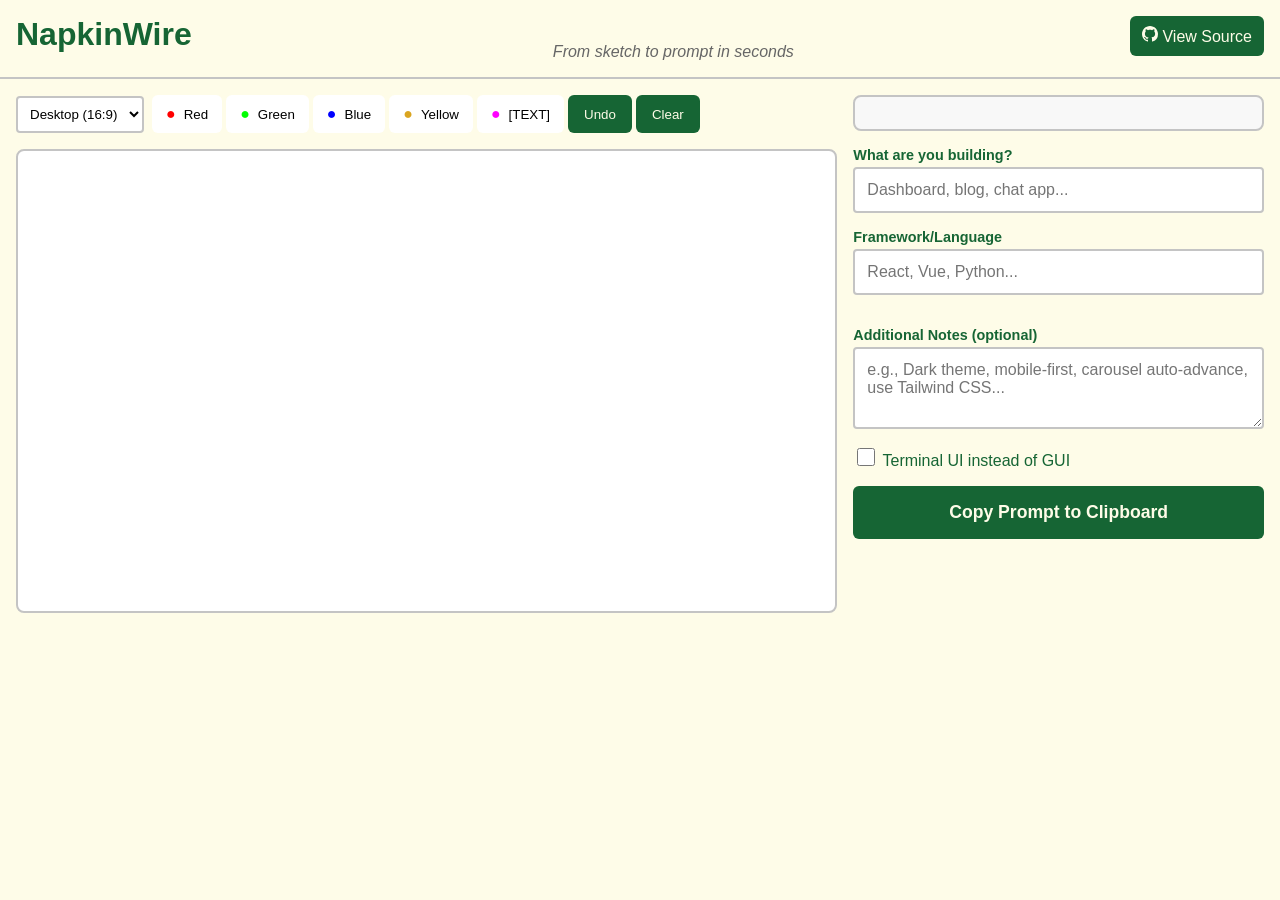
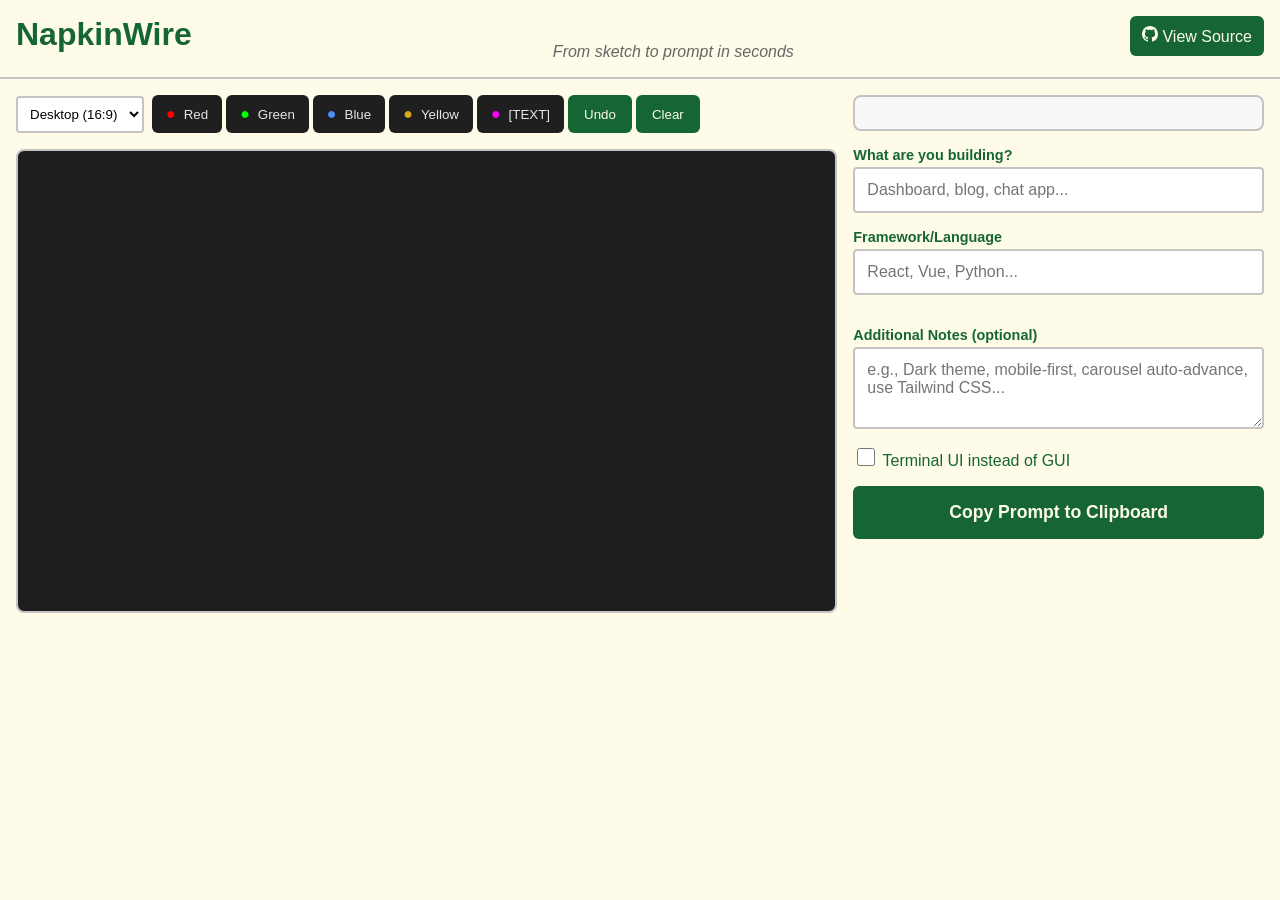

Dark mode palette and canvas, lift blue for contrast

--- a/web/style.css
+++ b/web/style.css
@@ -13,6 +13,11 @@
     --button_bg: #166534;
     --button_bg_clicked: #0d4322;
     --border: #c4c4c4;
+    /* Dark-mode palette + canvas */
+    --palette-bg: #1f1f1f;
+    --palette-active-bg: #3d3d3d;
+    --palette-fg: #e5e5e5;
+    --canvas-bg: #1e1e1e;
 }
 
 * {
@@ -89,10 +94,10 @@ h1 {
     padding: 0.5rem 0.75rem;
     border: 2px solid transparent;
     cursor: pointer;
-    background: white;
+    background: var(--palette-bg);
+    color: var(--palette-fg);
     border-radius: 6px;
 }
-
 .color-btn::before {
     content: '●';
     font-size: 16px;
@@ -108,7 +113,7 @@ h1 {
 }
 
 .color-btn.blue::before {
-    color: #0000ff;
+    color: #4d8eff;
 }
 
 .color-btn.yellow::before {
@@ -120,8 +125,8 @@ h1 {
 }
 
 .color-btn.active {
-    border-color: var(--fg);
-    background: #f0f0f0;
+    border-color: var(--palette-fg);
+    background: var(--palette-active-bg);
 }
 
 .action-btn {
@@ -139,14 +144,12 @@ h1 {
 
 canvas {
     width: 100%;
-    background-color: #ffffff;
+    background-color: var(--canvas-bg);
     border: 2px solid var(--border);
     border-radius: 8px;
     display: block;
     margin: 0 auto;
 }
-
-/* Output Section */
 .output-section {
     flex: 1;
 }
